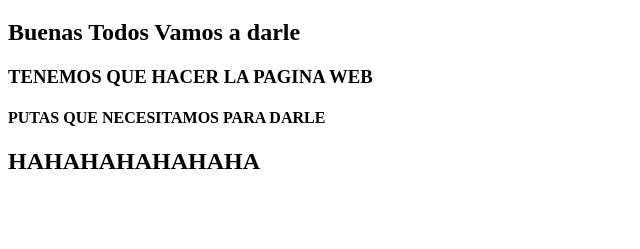
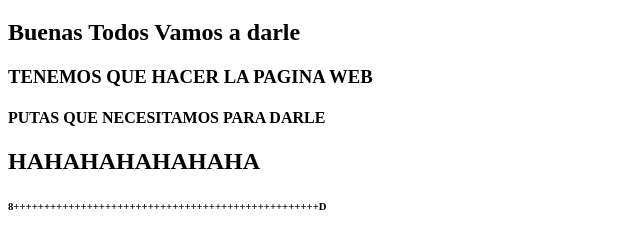
Before and after one commit to Joab450/fem-social-media-dashboard-dark-toggle, a plain HTML site: page index.html in a window 1280 px wide. Shown: the part 61-310 px from the top of the page, without its empty margins (0-640 px from the left). Drawn offline with Linux system fonts and the light colour scheme.

Commit message:
modifique un pene
le puse un pene

```diff
--- a/index.html
+++ b/index.html
@@ -13,6 +13,7 @@
     <h3>TENEMOS QUE HACER LA PAGINA WEB</h3>
     <h4>PUTAS QUE NECESITAMOS PARA DARLE</h4>
     <H2>HAHAHAHAHAHAHA</H2>
+    <h6>8++++++++++++++++++++++++++++++++++++++++++++++++++D</h6>
 <div>
 
 </div>
```
